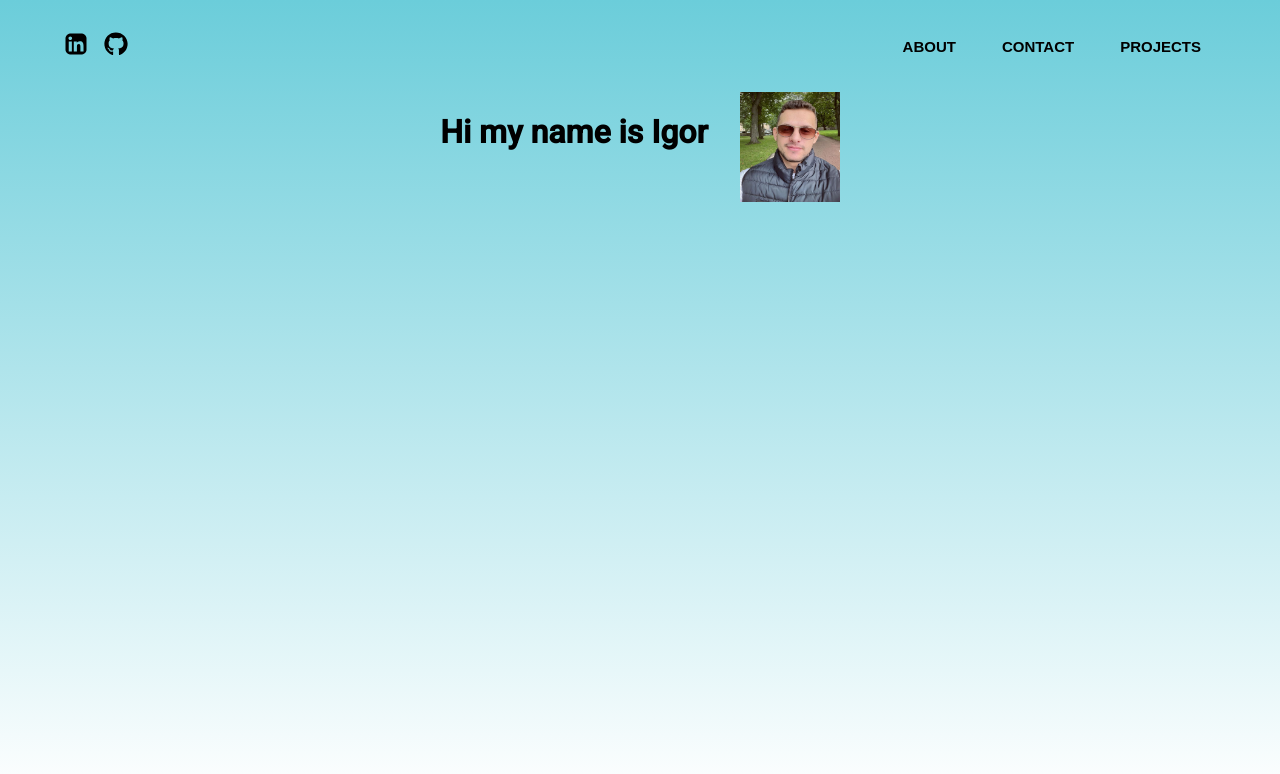
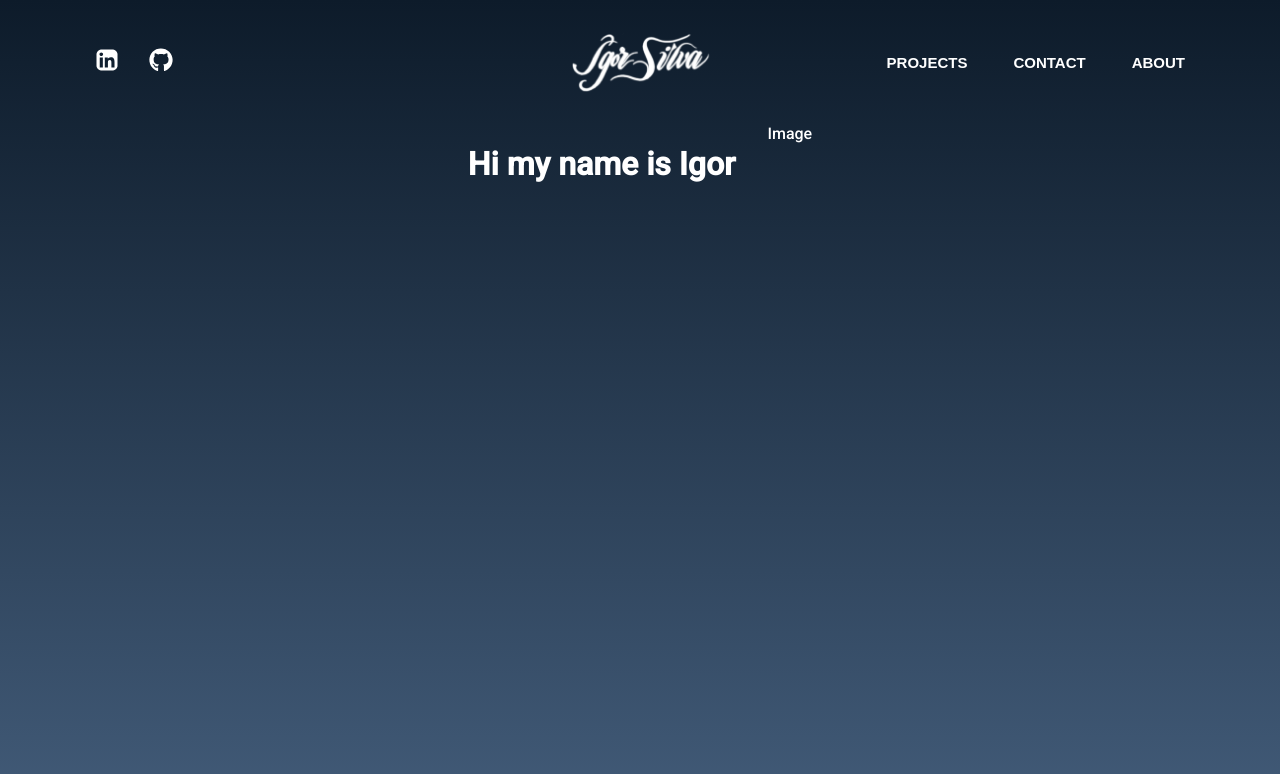
Before and after one commit to IgorSilva0/my-portfolio, a Next.js app: page / in a window 1280 px wide. Shown: the top 774 px of the page. Built offline with nearby package versions, Linux system fonts and the light colour scheme.

Commit message:
Looking good :)

```diff
--- a/app/about/styles.module.scss
+++ /dev/null
@@ -1,5 +0,0 @@
-.about {
-    text-align: center;
-    align-items: center;
-    padding: 5rem;
-}
--- a/app/components/nav/nav.tsx
+++ b/app/components/nav/nav.tsx
@@ -1,6 +1,7 @@
 import styles from './styles.module.scss'
 import Link from 'next/link'
-import { FaGithub, FaLinkedin, FaInstagram } from "react-icons/fa6";
+import Image from 'next/image';
+import { FaGithub, FaLinkedin } from "react-icons/fa6";
 
 const Nav = () => {
     return (
@@ -9,10 +10,11 @@ const Nav = () => {
             <Link href={'/'}><FaLinkedin className={styles.icons}/></Link>
             <Link href={'/'}><FaGithub className={styles.icons}/></Link>
             </div>
+            <Image className={styles.signature} src={'/imgs/signatureWhite.png'} alt='Signature Png' width={140} height={60}/>
             <div className={styles.btns}>
-            <Link href={'/about'}><button>ABOUT</button></Link>
-            <Link href={'/contact'}><button>CONTACT</button></Link>
-            <Link href={'/projects'}><button>PROJECTS</button></Link>
+            <Link href={'/'}><button>PROJECTS</button></Link>
+            <Link href={'/'}><button>CONTACT</button></Link>
+            <Link href={'/'}><button>ABOUT</button></Link>
             </div>
         </nav>
     )
--- a/app/components/nav/styles.module.scss
+++ b/app/components/nav/styles.module.scss
@@ -1,26 +1,40 @@
 .navBar {
     display: flex;
     justify-content: space-between;
-    padding: 2rem 4rem;
+    padding: 2rem 5rem;
     align-items: center;
 }
 
-.socials,
+.signature {
+    position: relative;
+}
+
+.socials {
+    display: flex;
+    width: 100%;
+}
+
+.socials a {
+    margin: 5px 15px;
+}
+
 .btns {
     display: flex;
+    justify-content: flex-end;
     gap: 1rem;
+    width: 100%;
 }
 
 .icons {
     font-size: x-large;
-    color: #000000;
+    color: #ffffff;
     border-radius: 10px;
 }
 
 .navBar button {
     border: none;
     background-color: transparent;
-    color: #000000;
+    color: #ffffff;
     padding: 5px 15px;
     font-weight: 600;
     font-size: 15px;
@@ -28,6 +42,7 @@
 }
 
 .navBar button:hover {
-    box-shadow: 0 0 3px #000000;
+    box-shadow: 0 0 5px #ffffff;
     cursor: pointer;
+    transition: 0.3s;
 }
--- a/app/page.tsx
+++ b/app/page.tsx
@@ -8,7 +8,7 @@ const Home = () => {
         <h1>Hi my name is Igor</h1>
       </div>
       <div className={styles.imgBox}>
-        <Image src={'imgs/image.jpeg'} alt='Profile image' width={100} height={110}/>
+        Image
       </div>
     </div>
 
--- a/app/styles/styles.module.scss
+++ b/app/styles/styles.module.scss
@@ -6,8 +6,8 @@
 
 .body {
     box-sizing: border-box;
-    background: linear-gradient(#6bcdda, #ffffff);
-    color: #000000;
+    background: linear-gradient(#0D1B2A, #415A77);
+    color: #ffffff;
 }
 
 .home {
```
Also changed, not shown: app/about/page.tsx (deleted, +0 -16 lines), app/contact/page.tsx (deleted, +0 -10 lines), app/projects/page.tsx (deleted, +0 -10 lines), app/contact/styles.module.scss (deleted), app/projects/styles.module.scss (deleted), public/imgs/signature.png (added), public/imgs/signatureWhite.png (added).
